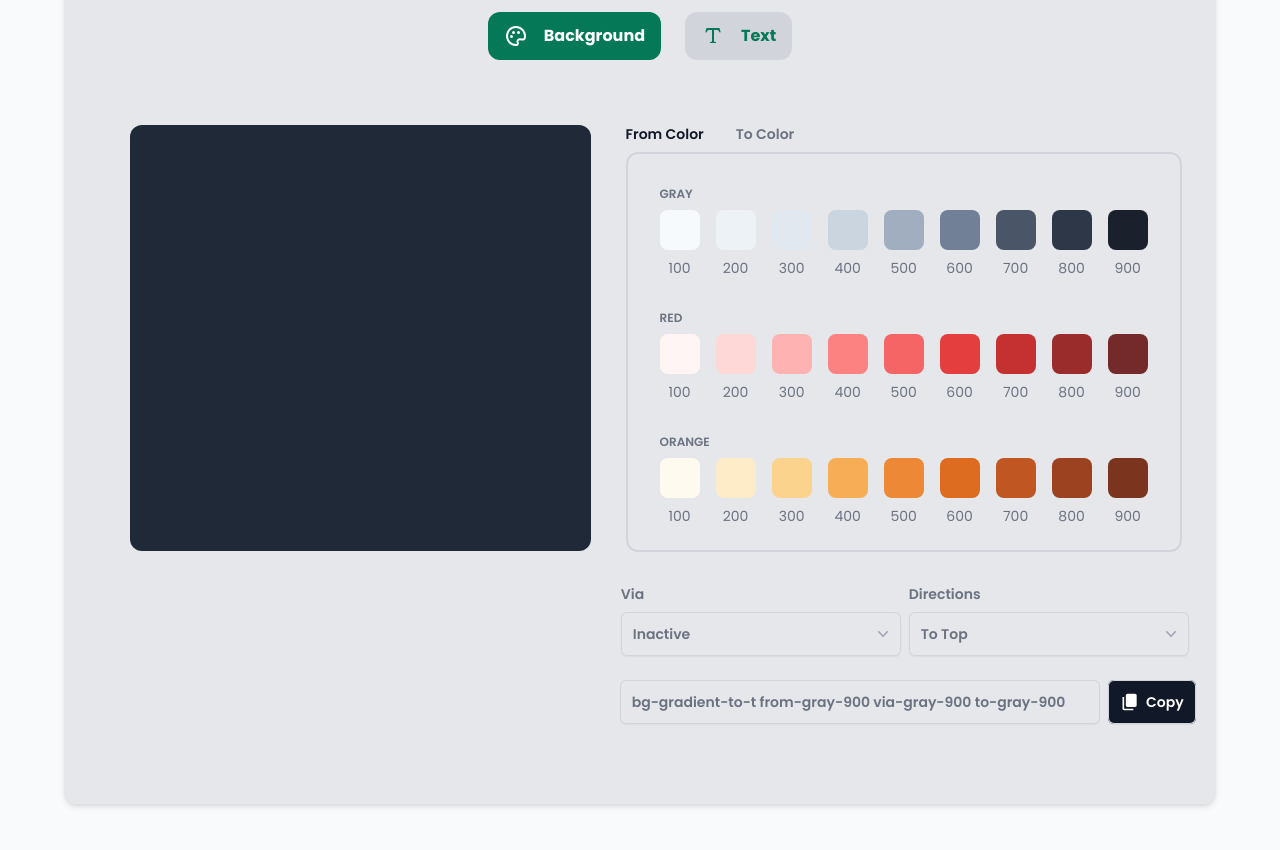
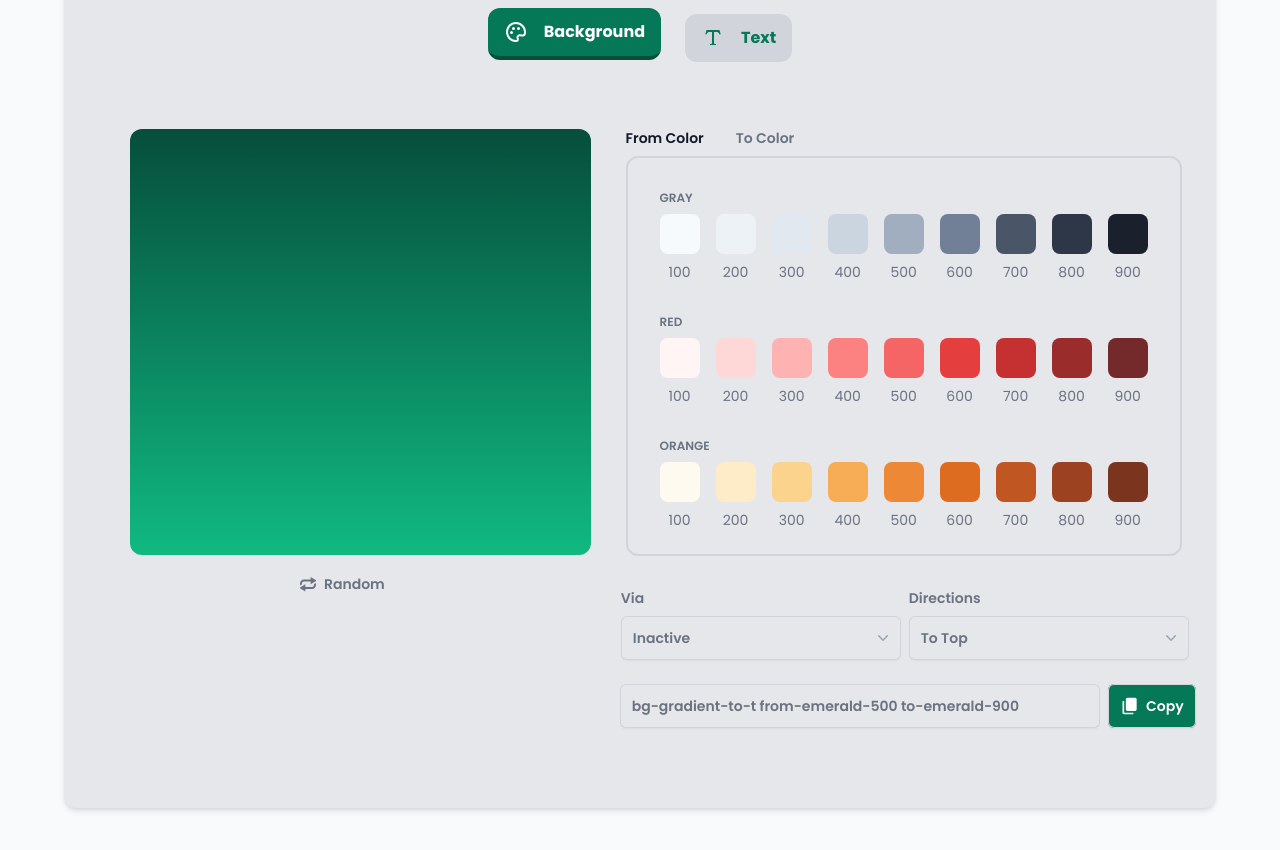
Before and after one commit to nourjandali/Gradientify, a React (Vite) app: page / in a window 1280 px wide. Shown: the part 540-1390 px from the top of the page. Built offline with nearby package versions, Linux system fonts and the light colour scheme.

Commit message:
Added "Copy" and "Random" features

```diff
--- a/index.html
+++ b/index.html
@@ -4,7 +4,7 @@
     <meta charset="UTF-8" />
     <link rel="icon" type="image/svg+xml" href="/vite.svg" />
     <meta name="viewport" content="width=device-width, initial-scale=1.0" />
-    <title>Vite + React</title>
+    <title>Gradientify</title>
   </head>
   <body>
     <div id="root"></div>
--- a/src/App.jsx
+++ b/src/App.jsx
@@ -3,7 +3,6 @@ import palettes from "./tailwind-palette.json";
 import Logo from "./components/Logo";
 import HeroSection from "./components/HeroSection";
 import DropdownMenu from "./components/DropdownMenu";
-import GradientType from "./components/GradientType";
 
 const optionsVia = [
   { label: "Inactive", value: "Inactive" },
@@ -31,23 +30,24 @@ const optionsDirections = [
 
 function App() {
   const [fromColor, setFromColor] = useState({
-    paletteName: "gray",
-    name: "900",
-    hex: "#1f2937",
+    paletteName: "emerald",
+    name: "500",
+    hex: "#10b981",
   });
   const [viaColor, setViaColor] = useState({
-    paletteName: "gray",
-    name: "900",
-    hex: "#1f2937",
+    paletteName: "emerald",
+    name: "700",
+    hex: "#047857",
   });
   const [toColor, setToColor] = useState({
-    paletteName: "gray",
+    paletteName: "emerald",
     name: "900",
-    hex: "#1f2937",
+    hex: "#064e3b",
   });
   const [activeTab, setActiveTab] = useState("From Color");
   const [gradientDirection, setGradientDirection] = useState("to top");
-  const [via, setVia] = useState(false);
+  const [via, setVia] = useState("Inactive");
+  const [gradientType, setGradientType] = useState("Background");
 
   const tailwindDirection = optionsDirections.find(
     (option) => option.direction === gradientDirection
@@ -65,10 +65,35 @@ function App() {
     const button = event.target;
     const input = document.querySelector("input");
     navigator.clipboard.writeText(input.value);
-    button.innerHTML = `<svg xmlns="http://www.w3.org/2000/svg" width="20" height="20" viewBox="0 0 24 24"><path fill="currentColor" d="M5 21q-.825 0-1.413-.587Q3 19.825 3 19V5q0-.825.587-1.413Q4.175 3 5 3h14q.825 0 1.413.587Q21 4.175 21 5v14q0 .825-.587 1.413Q19.825 21 19 21Zm5.6-5.225q.2 0 .375-.062q.175-.063.325-.213l5.675-5.675q.275-.275.275-.675t-.3-.7q-.275-.275-.7-.275q-.425 0-.7.275L10.6 13.4l-2.175-2.175q-.275-.275-.675-.275t-.7.3q-.275.275-.275.7q0 .425.275.7L9.9 15.5q.15.15.325.213q.175.062.375.062Z"/></svg> Copied`;
+    button.innerHTML = `<svg xmlns="http://www.w3.org/2000/svg" width="20" height="20" viewBox="0 0 24 24"><path fill="currentColor" d="M20 2H8c-1.1 0-2 .9-2 2v12c0 1.1.9 2 2 2h12c1.1 0 2-.9 2-2V4c0-1.1-.9-2-2-2zm-7.53 12L9 10.5l1.4-1.41l2.07 2.08L17.6 6L19 7.41L12.47 14zM4 6H2v14c0 1.1.9 2 2 2h14v-2H4V6z"/></svg> Copied`;
     setTimeout(() => {
-      button.innerHTML = `<svg xmlns="http://www.w3.org/2000/svg" width="20" height="20" viewBox="0 0 24 24" > <path fill="currentColor" d="M5 22q-.825 0-1.413-.587Q3 20.825 3 20V6h2v14h11v2Zm4-4q-.825 0-1.412-.587Q7 16.825 7 16V4q0-.825.588-1.413Q8.175 2 9 2h9q.825 0 1.413.587Q20 3.175 20 4v12q0 .825-.587 1.413Q18.825 18 18 18Z" /></svg> Copy `;
+      button.innerHTML = `<svg xmlns="http://www.w3.org/2000/svg" width="20" height="20" viewBox="0 0 24 24" > <path fill="currentColor" d="M5 22q-.825 0-1.413-.587Q3 20.825 3 20V6h2v14h11v2Zm4-4q-.825 0-1.412-.587Q7 16.825 7 16V4q0-.825.588-1.413Q8.175 2 9 2h9q.825 0 1.413.587Q20 3.175 20 4v12q0 .825-.587 1.413Q18.825 18 18 18Z" /></svg> Copy`;
     }, 2000);
+  };
+
+  function generateRandomColor() {
+    const randomPaletteIndex = Math.floor(Math.random() * palettes.length);
+    const randomSwatchIndex = Math.floor(
+      Math.random() * palettes[randomPaletteIndex].swatches.length
+    );
+    const randomSwatch =
+      palettes[randomPaletteIndex].swatches[randomSwatchIndex];
+
+    return {
+      paletteName: palettes[randomPaletteIndex].paletteName,
+      name: randomSwatch.name,
+      hex: randomSwatch.color,
+    };
+  }
+
+  const handleRandomClick = () => {
+    const fromColor = generateRandomColor();
+    const viaColor = generateRandomColor();
+    const toColor = generateRandomColor();
+
+    setFromColor(fromColor);
+    setViaColor(viaColor);
+    setToColor(toColor);
   };
 
   return (
@@ -77,13 +102,71 @@ function App() {
       <HeroSection />
 
       <div className="mt-16 pb-20 pt-12 bg-gray-200 rounded-xl shadow-md">
-        <GradientType />
+        {/* Gradient Type  */}
+        <div className="flex flex-col justify-center items-center text-center">
+          {/* Header  */}
+          <span className="font-bold text-2xl bg-gradient-to-r from-zinc-600 to-slate-600 bg-clip-text text-transparent">
+            Choose if you are looking for <br /> text or background gradients.
+          </span>
+
+          {/* Buttons  */}
+          <div className="flex flex-row items-center justify-center gap-6 font-bold mt-6">
+            {/* Button 1 */}
+            <button
+              onClick={() => setGradientType("Background")}
+              className={`text-white px-4 py-3 rounded-xl flex items-center gap-4 ${
+                gradientType === "Background"
+                  ? "bg-emerald-700 hover:bg-emerald-900 transform -translate-y-1 transition duration-300 ease-in-out border-b-4 border-emerald-900"
+                  : "bg-emerald-700 hover:bg-emerald-900 transition duration-300 ease-in-out"
+              } `}
+            >
+              <svg
+                xmlns="http://www.w3.org/2000/svg"
+                width="24"
+                height="24"
+                viewBox="0 0 24 24"
+              >
+                <g fill="none">
+                  <path d="M24 0v24H0V0h24ZM12.593 23.258l-.011.002l-.071.035l-.02.004l-.014-.004l-.071-.035c-.01-.004-.019-.001-.024.005l-.004.01l-.017.428l.005.02l.01.013l.104.074l.015.004l.012-.004l.104-.074l.012-.016l.004-.017l-.017-.427c-.002-.01-.009-.017-.017-.018Zm.265-.113l-.013.002l-.185.093l-.01.01l-.003.011l.018.43l.005.012l.008.007l.201.093c.012.004.023 0 .029-.008l.004-.014l-.034-.614c-.003-.012-.01-.02-.02-.022Zm-.715.002a.023.023 0 0 0-.027.006l-.006.014l-.034.614c0 .012.007.02.017.024l.015-.002l.201-.093l.01-.008l.004-.011l.017-.43l-.003-.012l-.01-.01l-.184-.092Z" />
+                  <path
+                    fill="currentColor"
+                    d="M12 2c5.523 0 10 4.477 10 10c0 .649-.062 1.284-.18 1.9c-.386 2.004-2.397 2.85-4.082 2.57l-1.74-.29a1.29 1.29 0 0 0-1.124.36c-.37.37-.547.879-.298 1.376c.423.846.429 1.812.055 2.603C14.131 21.58 13.11 22 12 22C6.477 22 2 17.523 2 12S6.477 2 12 2Zm0 2a8 8 0 1 0 0 16l.195-.002c.258-.01.5-.06.628-.332a.993.993 0 0 0-.036-.855c-.63-1.262-.302-2.71.673-3.685a3.29 3.29 0 0 1 2.867-.919l1.74.29c.957.16 1.668-.348 1.789-.975A8 8 0 0 0 12 4Zm-4.5 7a1.5 1.5 0 1 1 0 3a1.5 1.5 0 0 1 0-3Zm7-4a1.5 1.5 0 1 1 0 3a1.5 1.5 0 0 1 0-3Zm-5 0a1.5 1.5 0 1 1 0 3a1.5 1.5 0 0 1 0-3Z"
+                  />
+                </g>
+              </svg>
+              Background
+            </button>
+
+            <button
+              onClick={() => setGradientType("Text")}
+              className={`text-emerald-700 hover:text-white px-4 py-3 rounded-xl flex items-center gap-4 ${
+                gradientType === "Text"
+                  ? "bg-gray-300 hover:bg-gray-400 transform -translate-y-1 transition duration-300 ease-in-out border-b-4 border-gray-500"
+                  : "bg-gray-300 hover:bg-gray-400 transition duration-300 ease-in-out"
+              } `}
+            >
+              <svg
+                xmlns="http://www.w3.org/2000/svg"
+                width="24"
+                height="24"
+                viewBox="0 0 24 24"
+              >
+                <path
+                  fill="currentColor"
+                  d="m18.5 4l1.16 4.35l-.96.26c-.45-.87-.91-1.74-1.44-2.18C16.73 6 16.11 6 15.5 6H13v10.5c0 .5 0 1 .33 1.25c.34.25 1 .25 1.67.25v1H9v-1c.67 0 1.33 0 1.67-.25c.33-.25.33-.75.33-1.25V6H8.5c-.61 0-1.23 0-1.76.43c-.53.44-.99 1.31-1.44 2.18l-.96-.26L5.5 4h13Z"
+                />
+              </svg>
+              Text
+            </button>
+          </div>
+        </div>
+
         {/* Main  */}
         <div className="mt-16 flex justify-evenly items-center">
           {/* Left side */}
+          {gradientType === "Background" ? (
             <div
               className="pb-96 w-[40%] h-[426px] ml-8 rounded-xl"
-            // className={`pb-96 w-[40%] h-[426px] ml-8 rounded-xl bg-gradient-to-r ${tailwindCSSGradient}`}
               style={{
                 background:
                   via === "Inactive"
@@ -91,7 +174,23 @@ function App() {
                     : `linear-gradient(${gradientDirection}, ${fromColor.hex}, ${viaColor.hex}, ${toColor.hex})`,
               }}
             ></div>
-
+          ) : (
+            <div
+              className="flex items-center justify-center text-center w-[42.8%] text-5xl font-bold "
+              style={{
+                backgroundImage:
+                  via === "Inactive"
+                    ? `linear-gradient(${gradientDirection}, ${fromColor.hex}, ${toColor.hex})`
+                    : `linear-gradient(${gradientDirection}, ${fromColor.hex}, ${viaColor.hex}, ${toColor.hex})`,
+                backgroundClip: "text",
+                WebkitBackgroundClip: "text",
+                color: "transparent",
+                backgroundColor: "transparent",
+              }}
+            >
+              Gradient Text
+            </div>
+          )}
           {/* Right side  */}
           <div>
             <div className="flex gap-8 mb-2 text-sm font-semibold">
@@ -176,8 +275,25 @@ function App() {
           </div>
         </div>
 
-        <div className="mt-8 flex justify-evenly items-center ">
-          <div className="w-72" />
+        {/* Random Generator  */}
+        <div className="mt-8 flex justify-evenly items-center">
+          <button
+            onClick={handleRandomClick}
+            className="w-72 flex justify-center items-center text-start -mt-20 gap-2 text-sm text-gray-500 font-semibold hover:text-emerald-700 transition duration-200 ease-in-out"
+          >
+            <svg
+              xmlns="http://www.w3.org/2000/svg"
+              width="16"
+              height="16"
+              viewBox="0 0 512 512"
+            >
+              <path
+                fill="currentColor"
+                d="M341.3 28.3v85.3H128c-70.7 0-128 57.3-128 128c0 21.5 5.8 41.4 15.2 59.2L68 263.2c-2.4-6.8-4-13.9-4-21.5c0-35.4 28.7-64 64-64h213.3V263L512 156.3V135L341.3 28.3zM444 262.8c2.4 6.8 4 13.9 4 21.5c0 35.4-28.6 64-64 64H170.7V263L0 369.7V391l170.7 106.7v-85.3H384c70.7 0 128-57.3 128-128c0-21.5-5.8-41.4-15.2-59.2L444 262.8z"
+              />
+            </svg>
+            Random
+          </button>
           <div className="w-[40%] flex justify-between gap-2">
             <div>
               <h1 className="text-gray-500 text-sm mb-2 font-semibold">Via</h1>
@@ -201,18 +317,20 @@ function App() {
           <div className="w-[50%] flex gap-2">
             {/* CSS */}
             <input
-              className="w-full rounded-md bg-gray-200 px-3 py-3 text-sm font-semibold text-gray-500 shadow-sm ring-1 ring-inset ring-gray-300 outline-none"
+              className="w-full rounded-md bg-gray-200 px-3 py-3 font-semibold text-gray-500 shadow-sm ring-1 ring-inset ring-gray-300 outline-none text-sm"
               type="text"
               readOnly
               value={`${
                 via === "Inactive"
                   ? `bg-gradient-${tailwindDirection} from-${fromColor.paletteName}-${fromColor.name} to-${toColor.paletteName}-${toColor.name}`
                   : `bg-gradient-${tailwindDirection} from-${fromColor.paletteName}-${fromColor.name} via-${viaColor.paletteName}-${viaColor.name} to-${toColor.paletteName}-${toColor.name}`
+              }${
+                gradientType === "Text" ? " bg-clip-text text-transparent" : ""
               }`}
             />
             {/* Copy */}
             <button
-              className="inline-flex w-fit bg-gray-900 hover:bg-gray-700 justify-between items-center gap-x-1.5 rounded-md px-3 py-3 text-sm font-semibold text-white shadow-sm ring-1 ring-inset ring-gray-300"
+              className="inline-flex w-fit bg-emerald-700 hover:bg-emerald-900 transition duration-300 ease-in-out justify-between items-center gap-x-1.5 rounded-md px-3 py-3 text-sm font-semibold text-white shadow-sm ring-1 ring-inset ring-gray-300"
               onClick={handleCopyClick}
             >
               <svg
--- a/src/components/GradientType.jsx
+++ /dev/null
@@ -1,51 +0,0 @@
-import React from "react";
-
-const GradientType = () => {
-  return (
-    <div className="flex flex-col justify-center items-center text-center">
-      {/* Header  */}
-      <span className="font-bold text-2xl bg-gradient-to-r from-zinc-600 to-slate-600 bg-clip-text text-transparent">
-        Choose if you are looking for <br /> text or background gradients.
-      </span>
-
-      {/* Buttons  */}
-      <div className="flex flex-row items-center justify-center gap-6 font-bold mt-6">
-        {/* Button 1 */}
-        <button className=" text-white bg-emerald-700 hover:bg-emerald-500 transition duration-300 ease-in-out px-4 py-3 rounded-xl flex items-center gap-4">
-          <svg
-            xmlns="http://www.w3.org/2000/svg"
-            width="24"
-            height="24"
-            viewBox="0 0 24 24"
-          >
-            <g fill="none">
-              <path d="M24 0v24H0V0h24ZM12.593 23.258l-.011.002l-.071.035l-.02.004l-.014-.004l-.071-.035c-.01-.004-.019-.001-.024.005l-.004.01l-.017.428l.005.02l.01.013l.104.074l.015.004l.012-.004l.104-.074l.012-.016l.004-.017l-.017-.427c-.002-.01-.009-.017-.017-.018Zm.265-.113l-.013.002l-.185.093l-.01.01l-.003.011l.018.43l.005.012l.008.007l.201.093c.012.004.023 0 .029-.008l.004-.014l-.034-.614c-.003-.012-.01-.02-.02-.022Zm-.715.002a.023.023 0 0 0-.027.006l-.006.014l-.034.614c0 .012.007.02.017.024l.015-.002l.201-.093l.01-.008l.004-.011l.017-.43l-.003-.012l-.01-.01l-.184-.092Z" />
-              <path
-                fill="currentColor"
-                d="M12 2c5.523 0 10 4.477 10 10c0 .649-.062 1.284-.18 1.9c-.386 2.004-2.397 2.85-4.082 2.57l-1.74-.29a1.29 1.29 0 0 0-1.124.36c-.37.37-.547.879-.298 1.376c.423.846.429 1.812.055 2.603C14.131 21.58 13.11 22 12 22C6.477 22 2 17.523 2 12S6.477 2 12 2Zm0 2a8 8 0 1 0 0 16l.195-.002c.258-.01.5-.06.628-.332a.993.993 0 0 0-.036-.855c-.63-1.262-.302-2.71.673-3.685a3.29 3.29 0 0 1 2.867-.919l1.74.29c.957.16 1.668-.348 1.789-.975A8 8 0 0 0 12 4Zm-4.5 7a1.5 1.5 0 1 1 0 3a1.5 1.5 0 0 1 0-3Zm7-4a1.5 1.5 0 1 1 0 3a1.5 1.5 0 0 1 0-3Zm-5 0a1.5 1.5 0 1 1 0 3a1.5 1.5 0 0 1 0-3Z"
-              />
-            </g>
-          </svg>
-          Background
-        </button>
-
-        <button className="text-emerald-700  bg-gray-300 hover:bg-gray-400 hover:text-white duration-300 ease-in-out px-4 py-3 rounded-xl flex items-center gap-4 ">
-          <svg
-            xmlns="http://www.w3.org/2000/svg"
-            width="24"
-            height="24"
-            viewBox="0 0 24 24"
-          >
-            <path
-              fill="currentColor"
-              d="m18.5 4l1.16 4.35l-.96.26c-.45-.87-.91-1.74-1.44-2.18C16.73 6 16.11 6 15.5 6H13v10.5c0 .5 0 1 .33 1.25c.34.25 1 .25 1.67.25v1H9v-1c.67 0 1.33 0 1.67-.25c.33-.25.33-.75.33-1.25V6H8.5c-.61 0-1.23 0-1.76.43c-.53.44-.99 1.31-1.44 2.18l-.96-.26L5.5 4h13Z"
-            />
-          </svg>
-          Text
-        </button>
-      </div>
-    </div>
-  );
-};
-
-export default GradientType;
```
Lines whose indentation alone changed are shown as unchanged.
